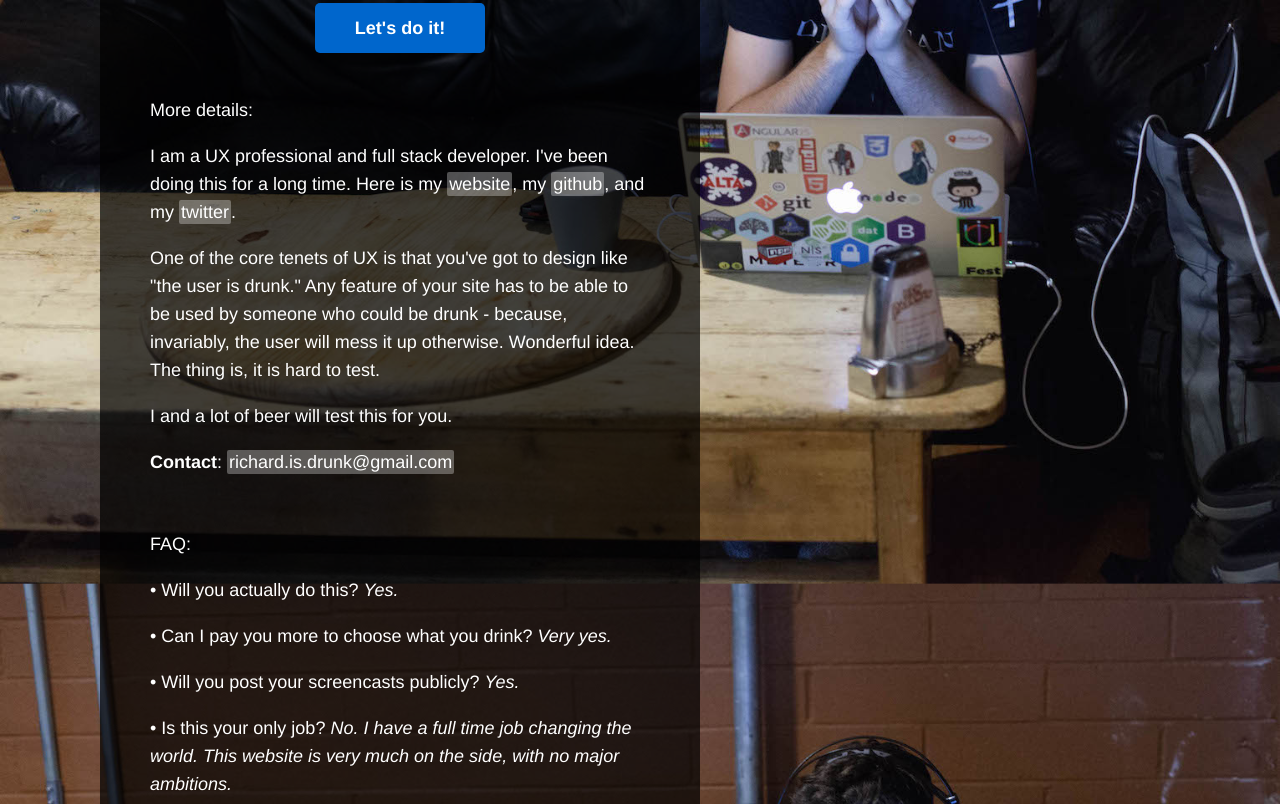
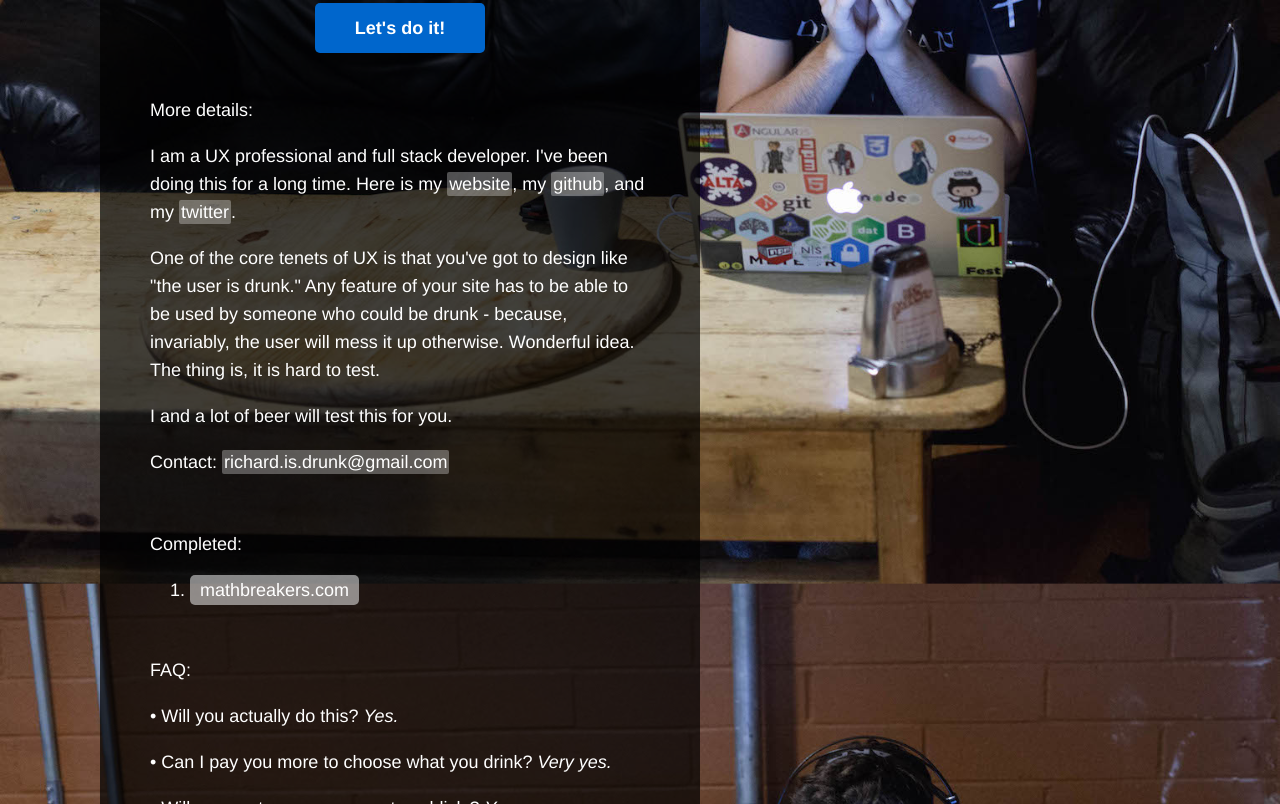
Before and after one commit to RichardLitt/the-user-is-drunk, a plain HTML site: page _site/index.html in a window 1280 px wide. Shown: the part 428-1232 px from the top of the page. Drawn offline with Linux system fonts and the light colour scheme.

Commit message:
Added mathbreakers.com

```diff
--- a/_site/index.html
+++ b/_site/index.html
@@ -51,7 +51,11 @@
       <p>I am a UX professional and full stack developer. I've been doing this for a long time. Here is my <a class='website' href="http://burntfen.com">website</a>, my <a class='website' href="https://github.com/RichardLitt">github</a>, and my <a class='website' href="https://twitter.com/richlitt">twitter</a>.</p>
       <p>One of the core tenets of UX is that you've got to design like "the user is drunk." Any feature of your site has to be able to be used by someone who could be drunk - because, invariably, the user will mess it up otherwise. Wonderful idea. The thing is, it is hard to test.</p>
       <p> I and a lot of beer will test this for you.</p>
-      <p><b>Contact</b>: <a href="mailto:richard.is.drunk@gmail.com" class='website'>richard.is.drunk@gmail.com</a></p><br />
+      <p>Contact: <a href="mailto:richard.is.drunk@gmail.com" class='website'>richard.is.drunk@gmail.com</a></p><br />
+      <p>Completed:</p>
+      <ol>
+        <li><a href="https://www.screenmailer.com/v/uUq7mKahemcsCok">mathbreakers.com</a></li>
+      </ol><br />
       <p>FAQ:</p>
 
       <p> • Will you actually do this? <i>Yes.</i></p>
--- a/_site/stylesheets/basic.css
+++ b/_site/stylesheets/basic.css
@@ -67,7 +67,7 @@ h3 {
   font-size: 30px;
 }
 
-p {
+p, li {
   color: white;
   font-family: Helvetica Neue, Helvetica, Arial, Times;
   font-size: 18px;
--- a/stylesheets/basic.css
+++ b/stylesheets/basic.css
@@ -67,7 +67,7 @@ h3 {
   font-size: 30px;
 }
 
-p {
+p, li {
   color: white;
   font-family: Helvetica Neue, Helvetica, Arial, Times;
   font-size: 18px;
```
Also changed, not shown: index.html (+5 -1 lines).
